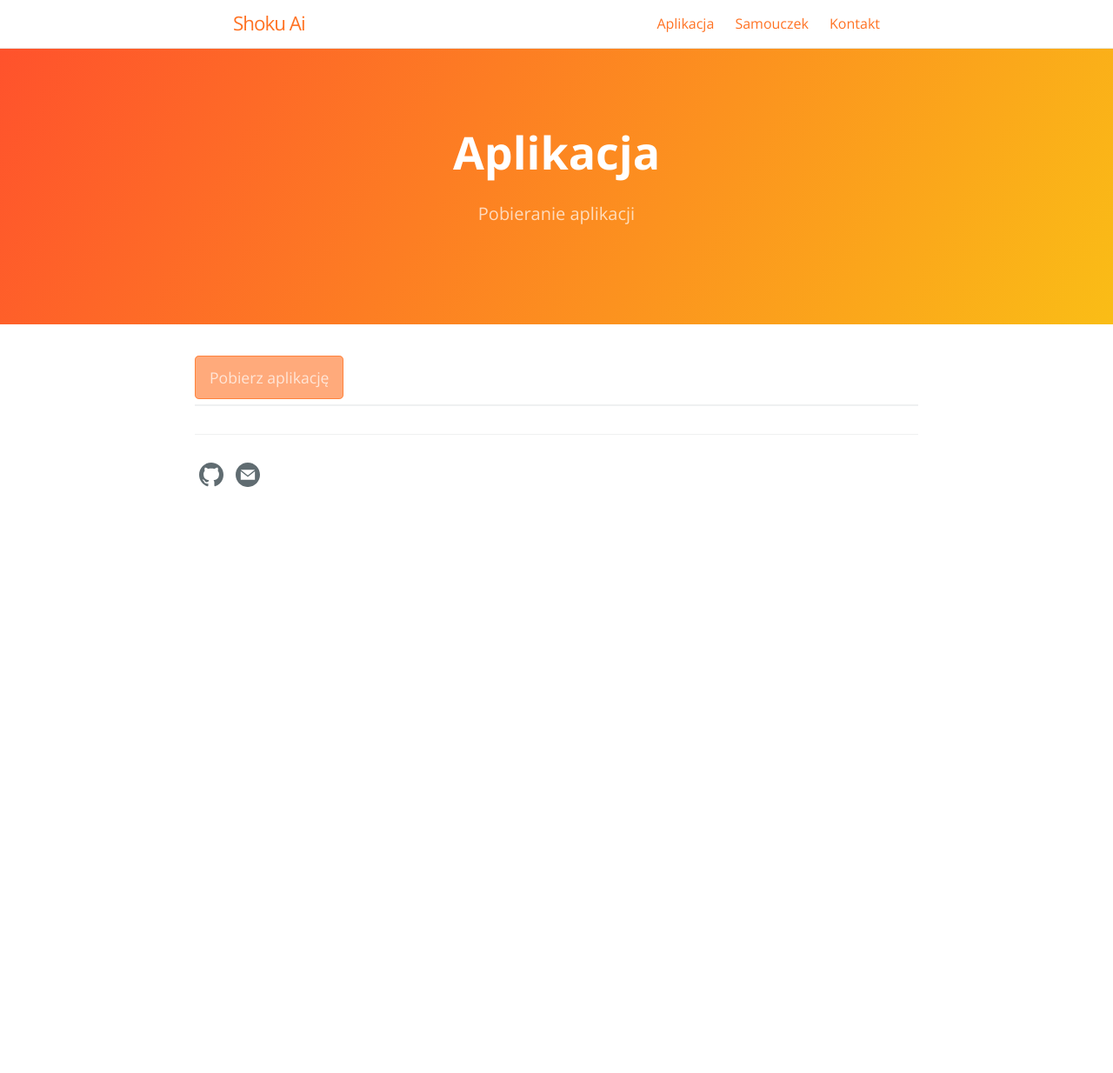
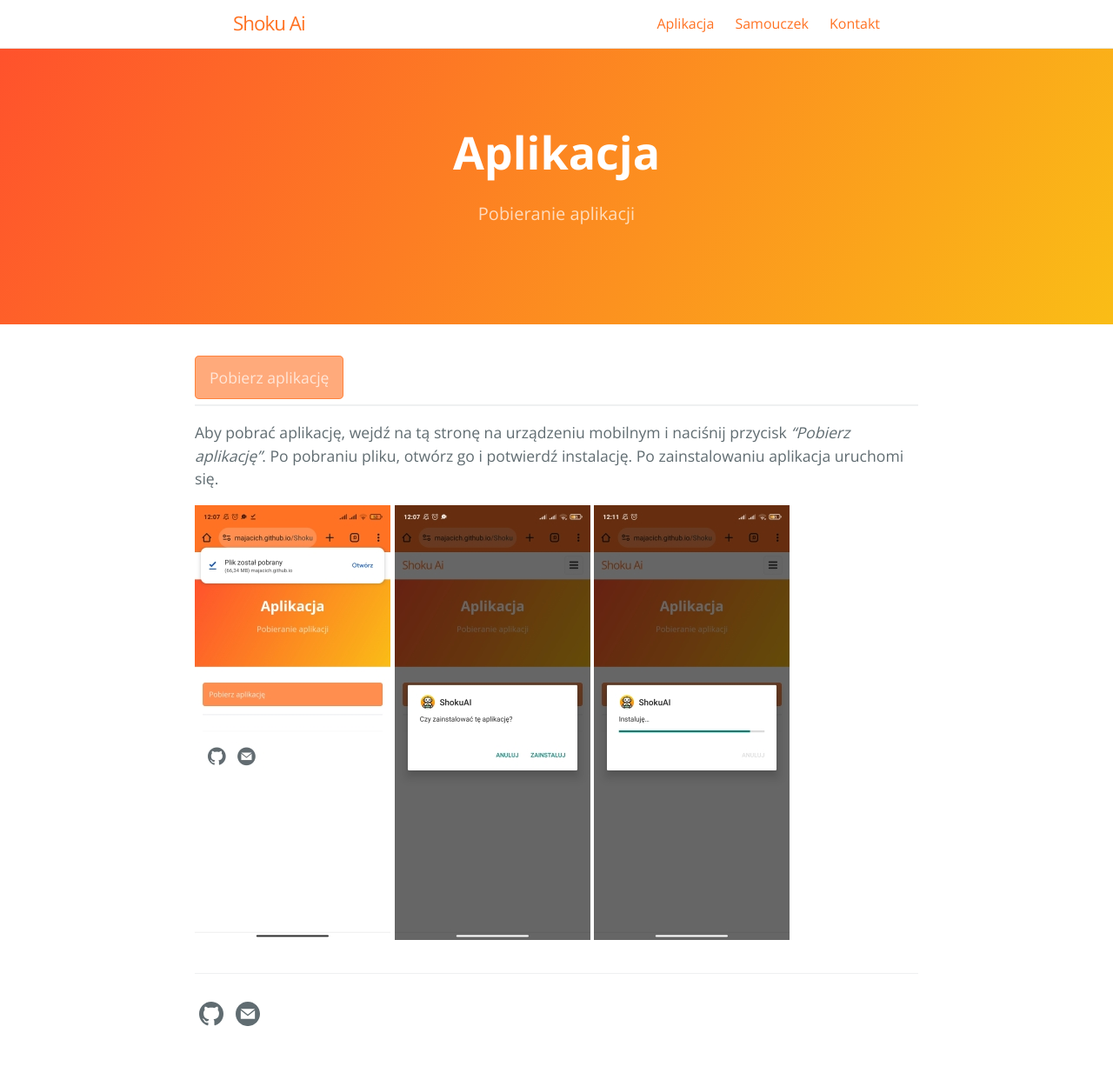
Before and after one commit to PaulinaLewicka1/appTest.github.io, a Jekyll site: the page built from app.md, in a window 1280 px wide. Shown: the whole page at 87% size. Built offline with Jekyll 4.4.1, drawn with Linux system fonts in a browser that asks for light colours; before the commit the page ends 900 px from its top, so only the background shows below that.

Commit message:
instalacja

```diff
--- a/app.md
+++ b/app.md
@@ -10,3 +10,9 @@ order: 0
 [Pobierz aplikację]({{ site.github.apk_url }}){: .btnColor }
 
 * * *
+
+Aby pobrać aplikację, wejdź na tą stronę na urządzeniu mobilnym i naciśnij przycisk _"Pobierz aplikację"_. Po pobraniu pliku, otwórz go i potwierdź instalację. Po zainstalowaniu aplikacja uruchomi się.
+
+![ss_pobrany](/assets/images/ss_pobrany.jpg)
+![ss_czyzainstalowac](/assets/images/ss_czyzainstalowac.jpg)
+![ss_instalowanie](/assets/images/ss_instalowanie.jpg)
```
Also changed, not shown: assets/images/ss_czyzainstalowac.jpg (added), assets/images/ss_instalowanie.jpg (added), assets/images/ss_pobrany.jpg (added).
